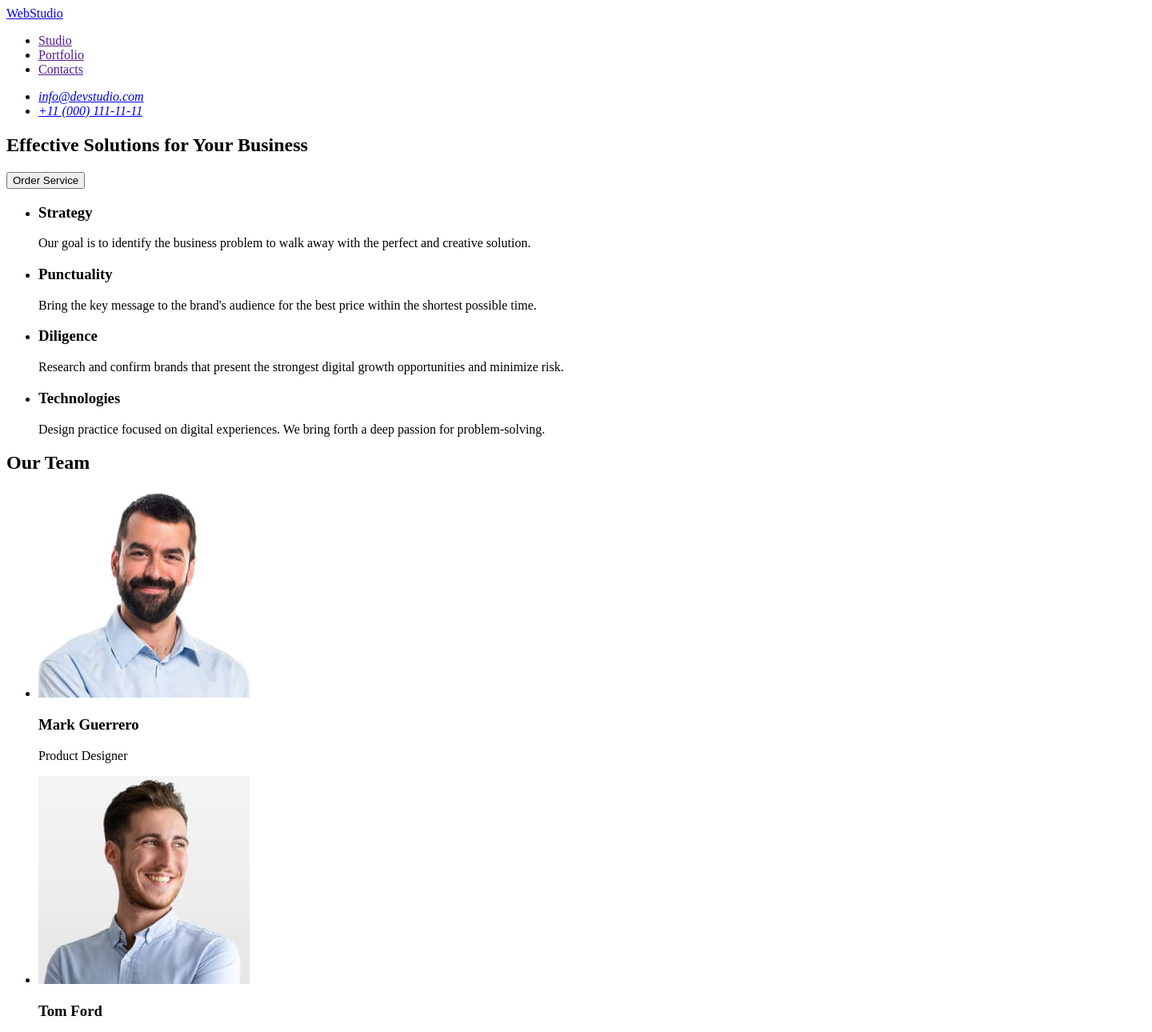
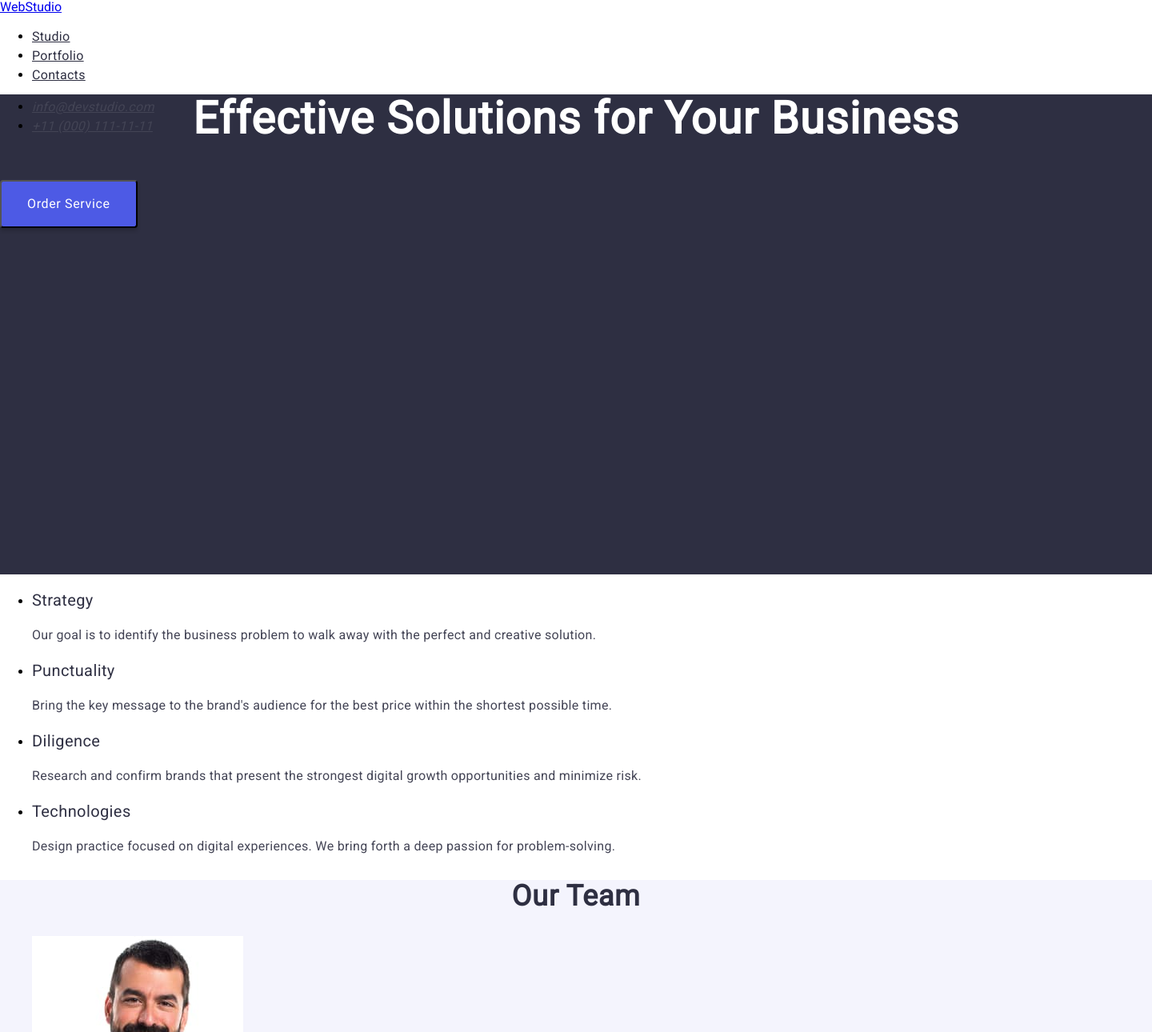
Before and after one commit to Egor1103/goit-markup-hw-02, a plain HTML site: page index.html in a window 1280 px wide. Shown: the top 1290 px of the page at 80% size, 1440 px wide, since content can reach past the window. Drawn offline with nearby package versions, Linux system fonts and the light colour scheme.

Commit message:
changes of html index and css

```diff
--- /dev/null
+++ b/css/style.css
@@ -0,0 +1,153 @@
+.body {
+  font-family: Roboto;
+  font-style: normal;
+  font-weight: 400;
+  background: #FFF;
+}
+
+.header{
+    border-bottom: 1px #E7E9FC;
+background: #FFF;
+width: 1440px;
+height: 72px;
+flex-shrink: 0;
+}
+.withbtn {
+    background: #2E2F42;
+    width: 1440px;
+height: 600px;
+flex-shrink: 0;
+}
+.team {
+    background: #F4F4FD;
+    width: 1440px;
+height: 732px;
+flex-shrink: 0;
+}
+.our-portf {
+    width: 1440px;
+height: 3300px;
+}
+.body > a {
+  cursor: pointer;
+}
+
+.contacts a {
+  color: #434455;
+}
+
+.contacts a:hover,
+.contacts a:focus {
+  color: black;
+}
+
+.contacts {
+  font-size: 16px;
+  font-weight: 400;
+  line-height: 24px;
+  letter-spacing: 0.32px;
+}
+
+.high a {
+  color: #2e2f42;
+  font-size: 16px;
+  font-weight: 500;
+  line-height: 24px;
+  letter-spacing: 0.32px;
+}
+
+#solutions {
+  color: #fff;
+  text-align: center;
+  font-size: 56px;
+  font-weight: 700;
+  line-height: 60px;
+  letter-spacing: 1.12px;
+}
+#but1 {
+  color: #fff;
+  font-size: 16px;
+  font-weight: 500;
+  line-height: 24px;
+  letter-spacing: 0.64px;
+  border-radius: 4px;
+  background: #4d5ae5;
+  box-shadow: 0px 4px 4px 0px rgba(0, 0, 0, 0.15);
+  display: inline-flex;
+  padding: 16px 32px;
+  align-items: flex-start;
+  gap: 10px;
+}
+
+.smalltext {
+  color: #2e2f42;
+  font-size: 20px;
+  font-weight: 500;
+  line-height: 24px;
+  letter-spacing: 0.4px;
+}
+.description-of-smltxt {
+  color: #434455;
+  font-size: 16px;
+  font-weight: 400;
+  line-height: 24px;
+  letter-spacing: 0.32px;
+}
+
+#our-team {
+  color: #2e2f42;
+  text-align: center;
+  font-size: 36px;
+  font-weight: 700;
+  line-height: 40px;
+  letter-spacing: 0.72px;
+  text-transform: capitalize;
+}
+
+.names {
+    color: #2E2F42;
+text-align: center
+font-size: 20px;
+font-weight: 500;
+line-height: 24px;
+letter-spacing: 0.4px;
+}
+
+.descr-of-names {
+    color: #2E2F42;
+text-align: center;
+font-size: 20px;
+font-weight: 500;
+line-height: 24px;
+letter-spacing: 0.4px;
+}
+.portf-descr {
+    color: #2E2F42;
+font-size: 20px;
+font-weight: 500;
+line-height: 24px;
+letter-spacing: 0.4px;
+}
+
+.descr-of-cards {
+    color: #434455;
+font-size: 16px;
+font-weight: 400;
+line-height: 24px;
+letter-spacing: 0.32px;
+}
+
+#lst-txt {
+    color: #F4F4FD;
+font-size: 16px;
+font-weight: 400;
+line-height: 24px;
+letter-spacing: 0.32px;
+}
+
+#footer {
+    background: #2E2F42;
+    width: 1440px;
+height: 312px;
+flex-shrink: 0;
+}
--- a/index.html
+++ b/index.html
@@ -4,12 +4,29 @@
     <meta charset="UTF-8" />
     <meta name="viewport" content="width=device-width, initial-scale=1.0" />
     <title>WebStudio</title>
+    <link
+      rel="stylesheet"
+      href="https://cdnjs.cloudflare.com/ajax/libs/modern-normalize/2.0.0/modern-normalize.min.css"
+    />
+    <link rel="preconnect" href="https://fonts.googleapis.com" />
+    <link rel="preconnect" href="https://fonts.gstatic.com" crossorigin />
+    <link
+      href="https://fonts.googleapis.com/css2?family=Montserrat:wght@400;600&family=Roboto&display=swap"
+      rel="stylesheet"
+    />
+    <link rel="preconnect" href="https://fonts.googleapis.com" />
+    <link rel="preconnect" href="https://fonts.gstatic.com" crossorigin />
+    <link
+      href="https://fonts.googleapis.com/css2?family=Raleway:wght@700&display=swap"
+      rel="stylesheet"
+    />
+    <link rel="stylesheet" href="/css/style.css" />
   </head>
-  <body>
-    <header>
+  <body class="body">
+    <header class="header">
       <nav>
         <a href="./index.html">WebStudio</a>
-        <ul>
+        <ul class="high">
           <li>
             <a href="">Studio</a>
           </li>
@@ -22,7 +39,7 @@
         </ul>
       </nav>
       <address>
-        <ul>
+        <ul class="contacts">
           <li>
             <a href="mailto:info@devstudio.com">info@devstudio.com</a>
           </li>
@@ -33,45 +50,47 @@
       </address>
     </header>
     <main>
-      <section>
-        <h1>Effective Solutions for Your Business</h1>
-        <button type="button">Order Service</button>
+      <section class="withbtn">
+        <h1 id="solutions">Effective Solutions for Your Business</h1>
+        <button type="button" style="cursor: pointer" id="but1">
+          Order Service
+        </button>
       </section>
       <section>
         <h2 hidden>Plan</h2>
         <ul>
           <li>
-            <h3>Strategy</h3>
-            <p>
+            <h3 class="smalltext">Strategy</h3>
+            <p class="description-of-smltxt">
               Our goal is to identify the business problem to walk away with the
               perfect and creative solution.
             </p>
           </li>
           <li>
-            <h3>Punctuality</h3>
-            <p>
+            <h3 class="smalltext">Punctuality</h3>
+            <p class="description-of-smltxt">
               Bring the key message to the brand's audience for the best price
               within the shortest possible time.
             </p>
           </li>
           <li>
-            <h3>Diligence</h3>
-            <p>
+            <h3 class="smalltext">Diligence</h3>
+            <p class="description-of-smltxt">
               Research and confirm brands that present the strongest digital
               growth opportunities and minimize risk.
             </p>
           </li>
           <li>
-            <h3>Technologies</h3>
-            <p>
+            <h3 class="smalltext">Technologies</h3>
+            <p class="description-of-smltxt">
               Design practice focused on digital experiences. We bring forth a
               deep passion for problem-solving.
             </p>
           </li>
         </ul>
       </section>
-      <section>
-        <h2>Our Team</h2>
+      <section class="team">
+        <h2 id="our-team">Our Team</h2>
         <ul>
           <li>
             <img
@@ -80,8 +99,8 @@
               height="260"
               alt="Mark Guerrero"
             />
-            <h3>Mark Guerrero</h3>
-            <p>Product Designer</p>
+            <h3 class="names">Mark Guerrero</h3>
+            <p class="descr-of-names">Product Designer</p>
           </li>
           <li>
             <img
@@ -90,8 +109,8 @@
               height="260"
               alt="Tom Ford"
             />
-            <h3>Tom Ford</h3>
-            <p>Frontend Developer</p>
+            <h3 class="names">Tom Ford</h3>
+            <p class="descr-of-names">Frontend Developer</p>
           </li>
           <li>
             <img
@@ -100,8 +119,8 @@
               height="260"
               alt="Camila Garcia"
             />
-            <h3>Camila Garcia</h3>
-            <p>Marketing</p>
+            <h3 class="names">Camila Garcia</h3>
+            <p class="descr-of-names">Marketing</p>
           </li>
           <li>
             <img
@@ -110,15 +129,50 @@
               height="260"
               alt="Daniel Wilson"
             />
-            <h3>Daniel Wilson</h3>
-            <p>UI Designer</p>
+            <h3 class="names">Daniel Wilson</h3>
+            <p class="descr-of-names">UI Designer</p>
+          </li>
+        </ul>
+      </section>
+      <section class="our-portf">
+        <h2 id="our-portfolio">Our Portfolio</h2>
+        <ul>
+          <li>
+            <img src="./images/foto1.jpg" alt="Banking app" />
+            <h3 class="portf-descr">Banking App</h3>
+            <p class="decr-of-cards">App</p>
+          </li>
+          <li>
+            <img src="./images/foto2.jpg" alt="Cashless payment" />
+            <h3 class="portf-descr">Cashless Payment</h3>
+            <p class="decr-of-cards">Marketing</p>
+          </li>
+          <li>
+            <img src="./images/foto3.jpg" alt="Meditaion App" />
+            <h3 class="portf-descr">Meditaion App</h3>
+            <p class="decr-of-cards">App</p>
+          </li>
+          <li>
+            <img src="./images/foto4.jpg" alt="Taxi Service" />
+            <h3 class="portf-descr">Taxi Service</h3>
+            <p class="decr-of-cards">Marketing</p>
+          </li>
+          <li>
+            <img src="./images/foto5.jpg" alt="Screen Illustrations" />
+            <h3 class="portf-descr">Screen Illustrations</h3>
+            <p class="decr-of-cards">Design</p>
+          </li>
+          <li>
+            <img src="./images/foto6.jpg" alt="Online Courses" />
+            <h3 class="portf-descr">Online Courses</h3>
+            <p class="decr-of-cards">Marketing</p>
           </li>
         </ul>
       </section>
     </main>
-    <footer>
+    <footer id="footer">
       <a href="./index.html">WebStudio</a>
-      <p>
+      <p id="lst-txt">
         Increase the flow of customers and sales for your business with digital
         marketing & growth solutions.
       </p>
```
Also changed, not shown: images/foto1.jpg (added), images/foto2.jpg (added), images/foto3.jpg (added), images/foto4.jpg (added), images/foto5.jpg (added), images/foto6.jpg (added).
